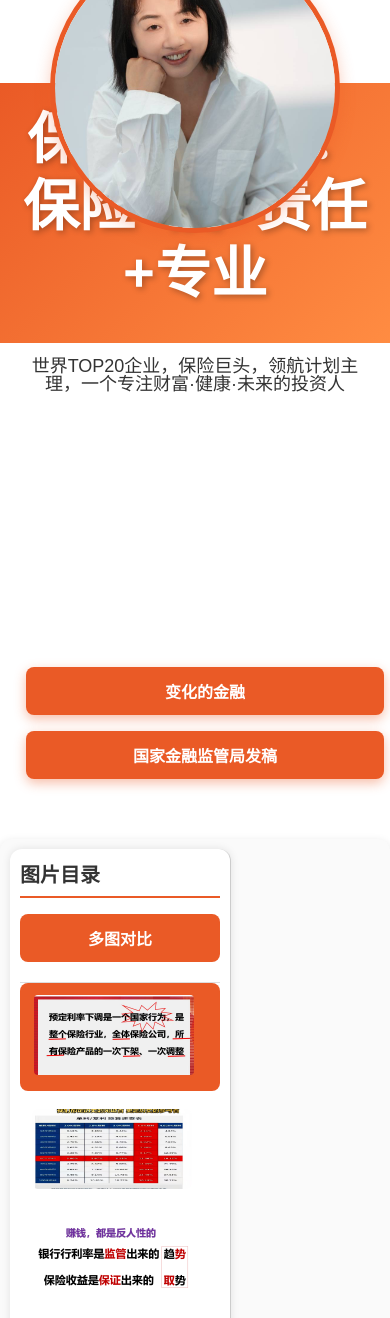
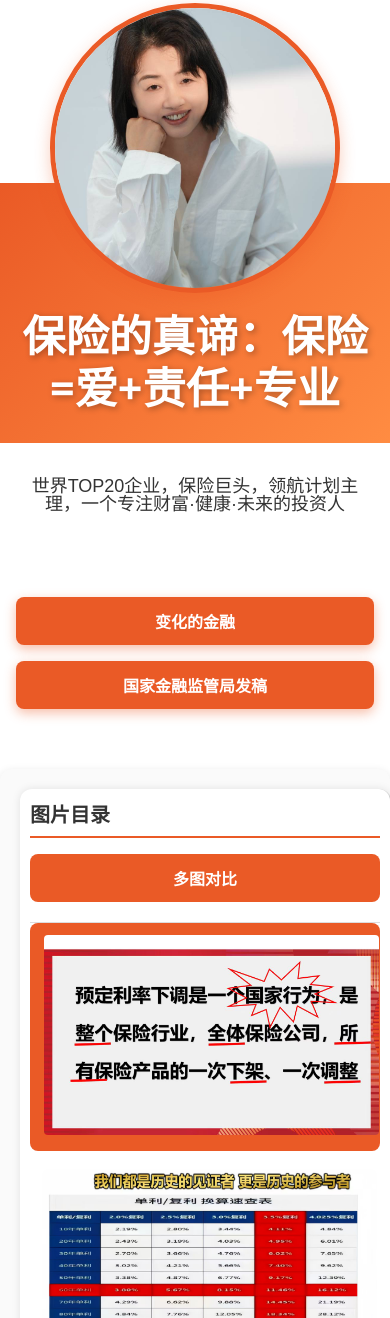
Before and after one commit to CCharlie-xiu/pingan, a plain HTML site: page index.html in a window 390 px wide. Shown: the part 117-1435 px from the top of the page. Drawn offline with Linux system fonts and the light colour scheme.

Commit message:
Update index.html demo2

```diff
--- a/index.html
+++ b/index.html
@@ -103,7 +103,6 @@
             background: white;
             border-radius: 12px;
             box-shadow: 0 0 12px rgb(0 0 0 / 0.1);
-            padding: 20px;
             display: flex;
             justify-content: center;
             align-items: flex-start;
@@ -124,30 +123,6 @@
         .main-display img:hover {
             transform: scale(1.0);
         }
-
-        /* 响应式调整 */
-        @media screen and (max-width: 768px) {
-            .content-display {
-                flex-direction: column;
-                max-width: 95%;
-                padding: 10px;
-            }
-
-            .sidebar {
-                width: 100%;
-                max-height: none;
-                margin-bottom: 20px;
-            }
-
-            .sidebar ul {
-                max-height: 475px;
-            }
-
-            .main-display {
-                min-height: 300px;
-            }
-        }
-
 
         .intro-section {
             display: flex;
@@ -227,7 +202,6 @@
 
         .main-display {
             flex: 1;
-            padding: 10px;
             height: 600px;
         }
 
@@ -312,26 +286,6 @@
             background-color: #c6491f;
         }
 
-        /* 响应式手机适配 */
-        @media (max-width: 600px) {
-            .intro-section {
-                flex-direction: column;
-                align-items: center;
-            }
-
-            .intro-text {
-                text-align: center;
-            }
-
-            .data-buttons {
-                flex-direction: column;
-                gap: 16px;
-            }
-
-            .data-buttons button {
-                width: 100%;
-            }
-        }
         .background-section {
             position: absolute;
             z-index: -1;
@@ -367,6 +321,72 @@
 #image-nav li.active img.thumbnail {
   border: 2px solid #ea5a26;
 }
+
+        /* 响应式手机适配 */
+        @media (max-width: 600px) {
+            .intro-section {
+                flex-direction: column;
+                align-items: center;
+                height: calc(100vh - 350px);
+                padding: 60px 20px;
+            }
+
+            .main-title {
+                font-size: 2.7rem;
+                font-weight: 900;
+                font-family: 'Segoe UI', Tahoma, Geneva, Verdana, sans-serif;
+                text-shadow: 2px 2px 6px rgba(0, 0, 0, 0.3);
+                user-select: none;
+                line-height: 1.2;
+            }
+
+            .content-display {
+                display: flex;
+                height: 860px;
+            }
+
+            .background-section {
+                top: 300px;
+            }
+
+            .main-display {
+                display: none;
+            }
+
+            .sidebar {
+                width: 100%;
+
+            }
+
+            .sidebar ul {
+                max-height: 800px;
+            }
+
+            #image-nav li img.thumbnail {
+                width: 335px;
+                height: 200px;
+                object-fit: fill;
+            }
+
+            .intro-text {
+                text-align: center;
+                top: 150px;
+            }
+
+            .data-buttons {
+                flex-direction: column;
+                gap: 16px;
+            }
+
+            .data-buttons button {
+                margin: 0;
+            }
+
+            .data-buttons button {
+                width: 100%;
+            }
+        }
+
     </style>
 </head>
 
@@ -403,8 +423,8 @@
         <div class="main-display" id="image-display"></div>
     </div>
 
-    <div class="content-display" id="pdf">
-        <iframe id="pdf-viewer" src="./pdf/01.pdf"></iframe>
+    <div class="" id="pdf">
+        <!-- <iframe id="pdf-viewer" src="./pdf/01.pdf"></iframe> -->
     </div>
 
     <script>
@@ -454,6 +474,10 @@
             imageDisplay.innerHTML = `<img src="${images[0]}" alt="图片 01">`;
         }
         function scrollToContent(id) {
+            if(id === 'pdf') {
+                window.open('./pdf/01.pdf')
+                return
+            }
             document.getElementById(id).scrollIntoView({ behavior: 'smooth' });
         }
 
```
